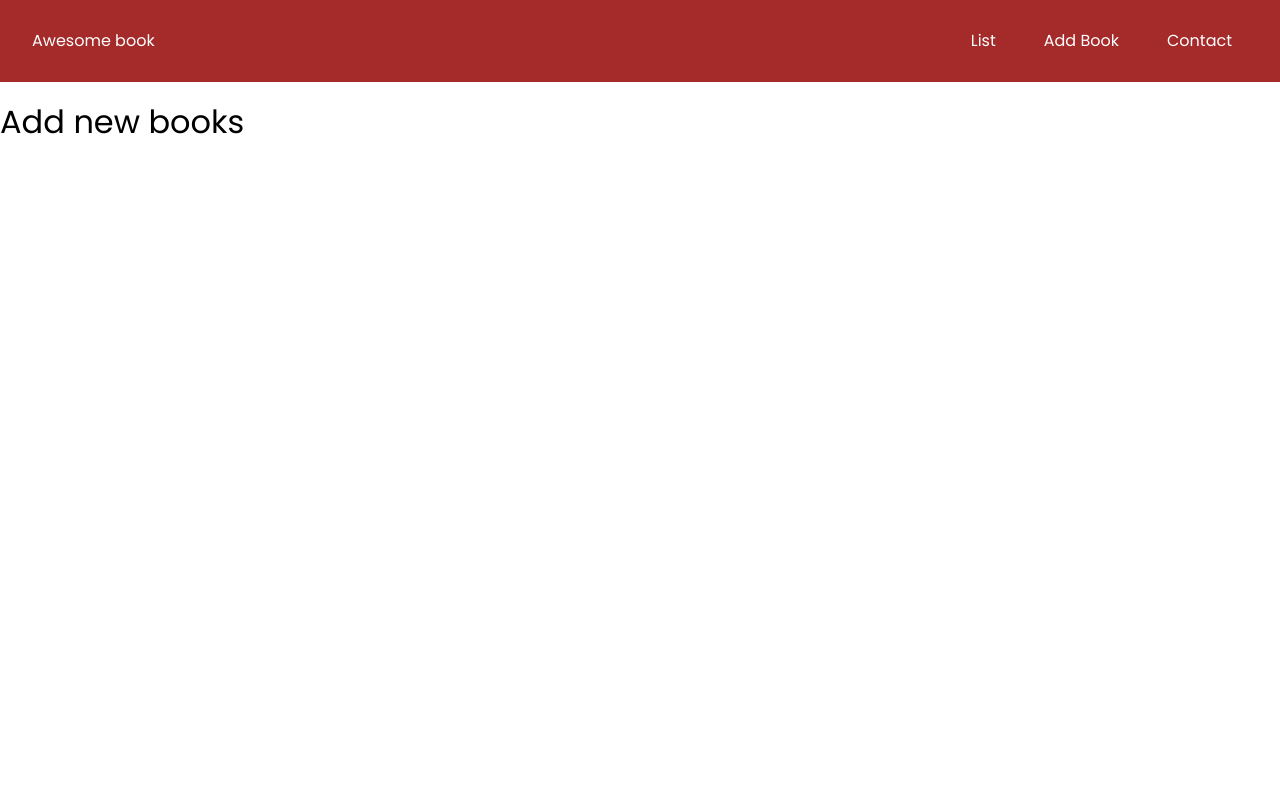
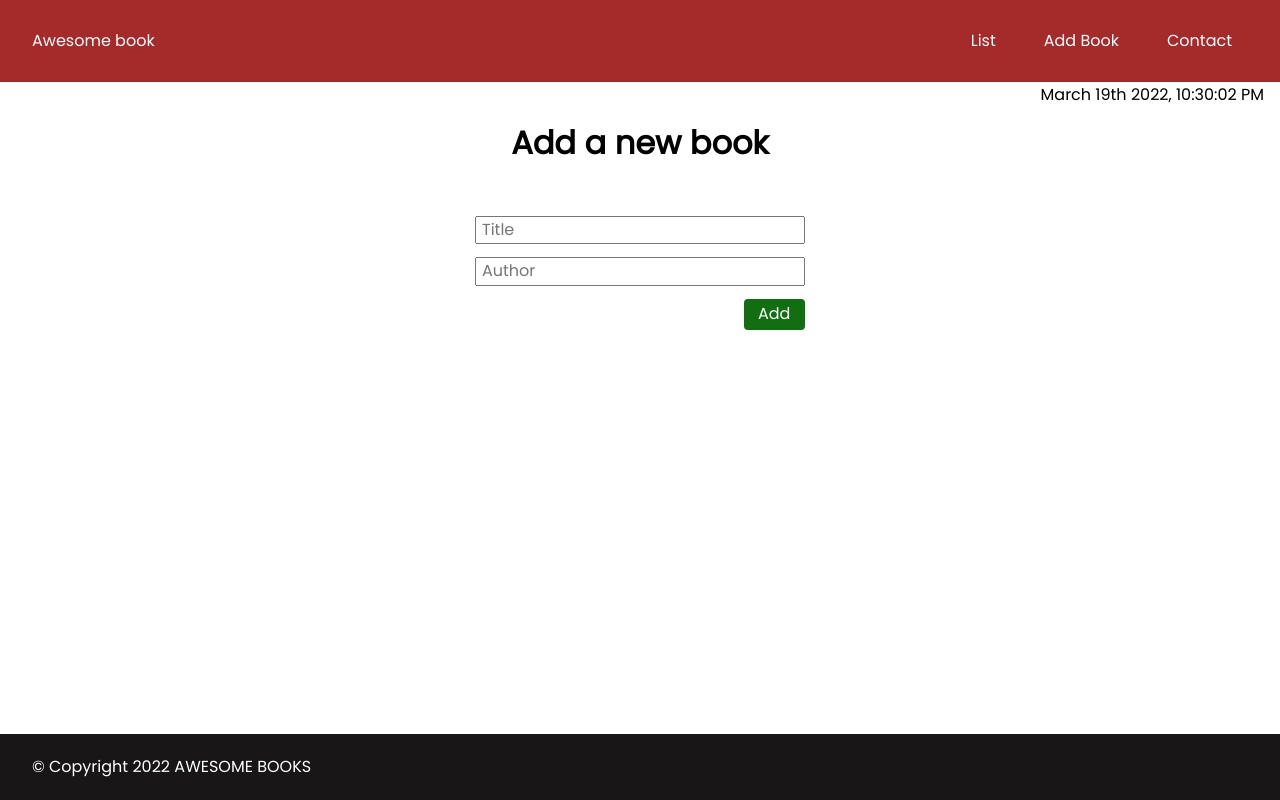
Before and after one commit to bahoz-ali/simple-library, a website: page addBook.html in a window 1280 px wide. Drawn offline with Linux system fonts and the light colour scheme.

Commit message:
fnish the add book html wiht all the styles needs and add the footer stick to the bottom, added time section for all pages

```diff
--- a/addBook.html
+++ b/addBook.html
@@ -12,6 +12,8 @@
     <link rel="stylesheet" href="./styles/normalize.css" />
     <!-- css file -->
     <link rel="stylesheet" href="./styles/style.css" />
+     <!-- css for new book  -->
+    <link rel="stylesheet" href="./styles/newBook.css">
   </head>
   <body>
     <header>
@@ -25,7 +27,30 @@
       </nav>
     </header>
 
-    <h1>Add new books</h1>
+    <!-- time section -->
+    <section class="time_section">
+      <p>March 19th 2022, 10:30:02 PM</p>
+    </section>
+
+    <!-- book section -->
+    <section class="book_section">
+      <h1>Add a new book</h1>
+
+      <form action="#">
+        <div class="form_input">
+          <input type="text" placeholder="Title" />
+        </div>
+
+        <div class="form_input">
+          <input type="text" placeholder="Author" />
+        </div>
+
+        <button class="btn btn--primary" type="submit">Add</button>
+      </form>
+    </section>
+
+    <!-- footer section -->
+    <footer>&copy; Copyright 2022 <span>AWESOME BOOKS</span></footer>
 
     <script src="./scripts/index.js"></script>
   </body>
--- /dev/null
+++ b/styles/newBook.css
@@ -0,0 +1,38 @@
+/* ----- book section ----- */
+.book_section {
+  text-align: center;
+  display: flex;
+  flex-direction: column;
+  justify-content: center;
+  align-items: center;
+}
+
+form {
+  margin-top: 2rem;
+  text-align: right;
+}
+form .form_input {
+  margin-bottom: 0.8rem;
+}
+
+.form_input input {
+  padding: 0.2rem 0.3rem;
+}
+
+.btn {
+  padding: 0.4rem 0.9rem;
+  outline: none;
+  border: none;
+  border-radius: 4px;
+}
+
+.btn--secondary {
+  color: #fff;
+  background-color: brown;
+}
+
+
+.btn--primary {
+  color: #fff;
+  background: rgb(17, 111, 17);
+}
--- a/styles/reset.css
+++ b/styles/reset.css
@@ -3,81 +3,37 @@
     GitHub page: https://github.com/elad2412/the-new-css-reset
 ***/
 
-/*
-    Remove all the styles of the "User-Agent-Stylesheet", except for the 'display' property
-    - The "symbol *" part is to solve Firefox SVG sprite bug
- */
-*:where(:not(html, iframe, canvas, img, svg, video):not(svg *, symbol *)) {
-    all: unset;
-    display: revert;
-}
-
 /* Preferred box-sizing value */
 *,
 *::before,
 *::after {
-    box-sizing: border-box;
+  box-sizing: border-box;
 }
 
 /* Reapply the pointer cursor for anchor tags */
-a, button {
-    cursor: revert;
+a,
+button {
+  cursor: pointer;
 }
 
 /* Remove list styles (bullets/numbers) */
-ol, ul, menu {
-    list-style: none;
+ol,
+ul,
+menu {
+  list-style: none;
 }
 
 /* For images to not be able to exceed their container */
 img {
-    max-width: 100%;
+  max-width: 100%;
 }
 
 /* removes spacing between cells in tables */
 table {
-    border-collapse: collapse;
-}
-
-/* Safari - solving issue when using user-select:none on the <body> text input doesn't working */
-input, textarea {
-    -webkit-user-select: auto;
+  border-collapse: collapse;
 }
 
 /* revert the 'white-space' property for textarea elements on Safari */
 textarea {
-    white-space: revert;
+  white-space: revert;
 }
-
-/* minimum style to allow to style meter element */
-meter {
-    -webkit-appearance: revert;
-    appearance: revert;
-}
-
-/* reset default text opacity of input placeholder */
-::placeholder {
-    color: unset;
-}
-
-/* fix the feature of 'hidden' attribute.
-   display:revert; revert to element instead of attribute */
-:where([hidden]) {
-    display: none;
-}
-
-/* revert for bug in Chromium browsers
-   - fix for the content editable attribute will work properly.
-   - webkit-user-select: auto; added for Safari in case of using user-select:none on wrapper element*/
-:where([contenteditable]:not([contenteditable="false"])) {
-    -moz-user-modify: read-write;
-    -webkit-user-modify: read-write;
-    overflow-wrap: break-word;
-    -webkit-line-break: after-white-space;
-    -webkit-user-select: auto;
-}
-
-/* apply back the draggable feature - exist only in Chromium and Safari */
-:where([draggable="true"]) {
-    -webkit-user-drag: element;
-}
--- a/styles/style.css
+++ b/styles/style.css
@@ -1,9 +1,22 @@
 @import url('https://fonts.googleapis.com/css2?family=Poppins&display=swap');
-
-/* header */
+/* ----- header ----- */
 body {
   color: #000;
+  min-height: 100vh;
+  display: flex;
+  flex-direction: column;
   font-family: poppins, Verdana, Geneva, Tahoma, sans-serif;
+}
+
+a {
+  text-decoration: none;
+  color: #fff;
+}
+
+.clearfix::after {
+  content: '';
+  clear: both;
+  display: table;
 }
 
 #nav {
@@ -13,7 +26,7 @@ body {
   justify-content: space-between;
   align-items: center;
 
-  padding: 1.5rem 2rem;
+  padding: 0.5rem 2rem;
 }
 
 .nav_list {
@@ -35,3 +48,19 @@ body {
   color: brown;
   cursor: pointer;
 }
+
+/* ----- time section ----- */
+
+.time_section p {
+  text-align: right;
+  margin: 0.2rem 1rem 0 0;
+}
+
+/* ----- footer ----- */
+
+footer {
+  padding: 1.5rem 2rem;
+  color: white;
+  background-color: rgb(24, 22, 22);
+  margin-top: auto;
+}
```
Also changed, not shown: contact.html (+7 -0 lines), index.html (+10 -1 lines).
